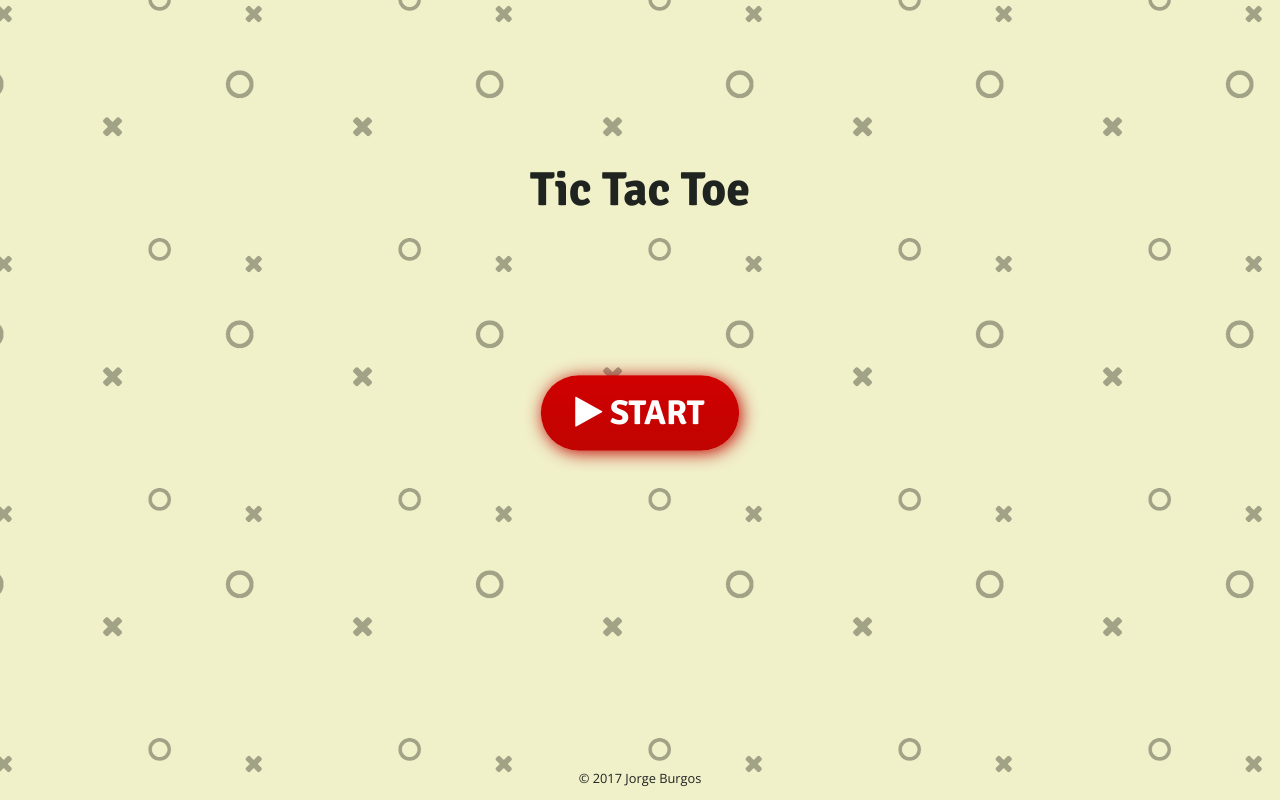
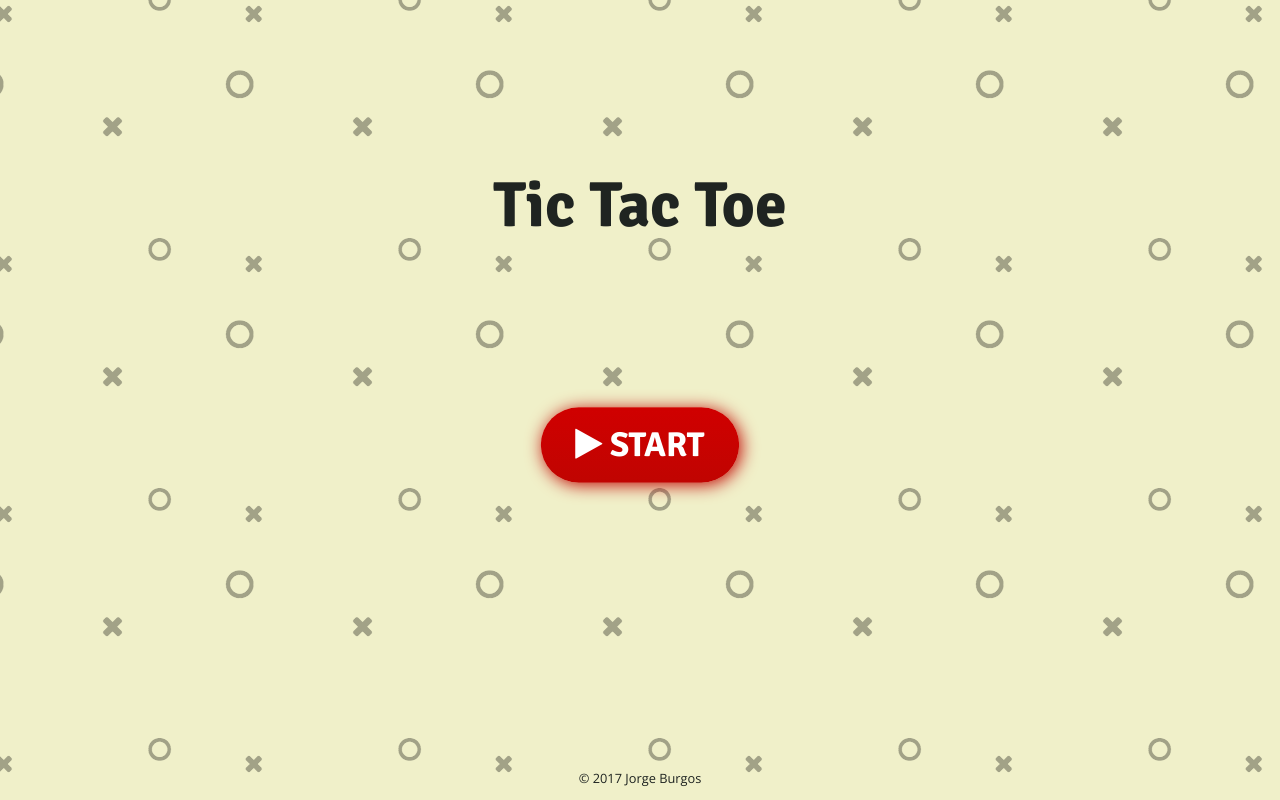
Before and after one commit to j-burgos/t3, a React (Create React App) app: page / in a window 1280 px wide. Built offline with nearby package versions, Linux system fonts and the light colour scheme.

Commit message:
Improves home screen styles

```diff
--- a/src/components/home/Home.css
+++ b/src/components/home/Home.css
@@ -3,11 +3,12 @@
   display: flex;
   align-items: center;
   justify-content: center;
+  margin: 2em;
 }
 
 .title h1 {
-  font-family: 'Signika';
-  font-size: 3em;
+  font-family: 'Signika', sans-serif;
+  font-size: 4em;
   text-align: center;
 }
 
--- a/src/components/home/Home.jsx
+++ b/src/components/home/Home.jsx
@@ -13,7 +13,7 @@ export default class Home extends Component {
         </div>
         <div className='button-container'>
           <Link className='button' to='/play'>
-            <i className="fa fa-play" aria-hidden="true"></i> Start
+            <i className='fa fa-play' aria-hidden='true' /> Start
           </Link>
         </div>
         <div className='footer'>
```
